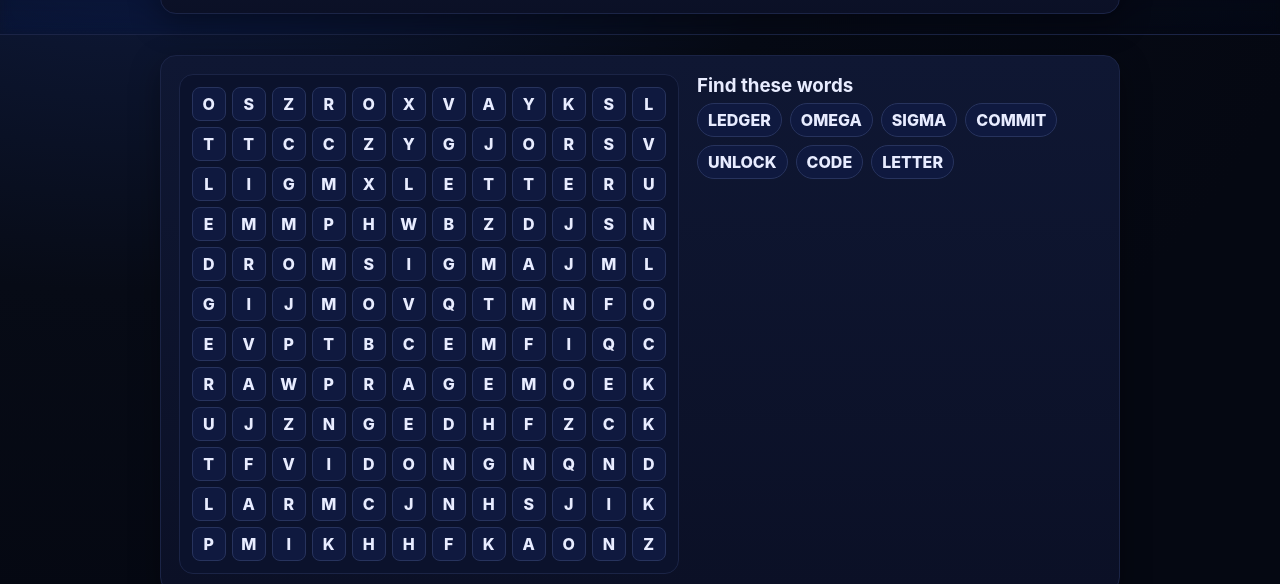
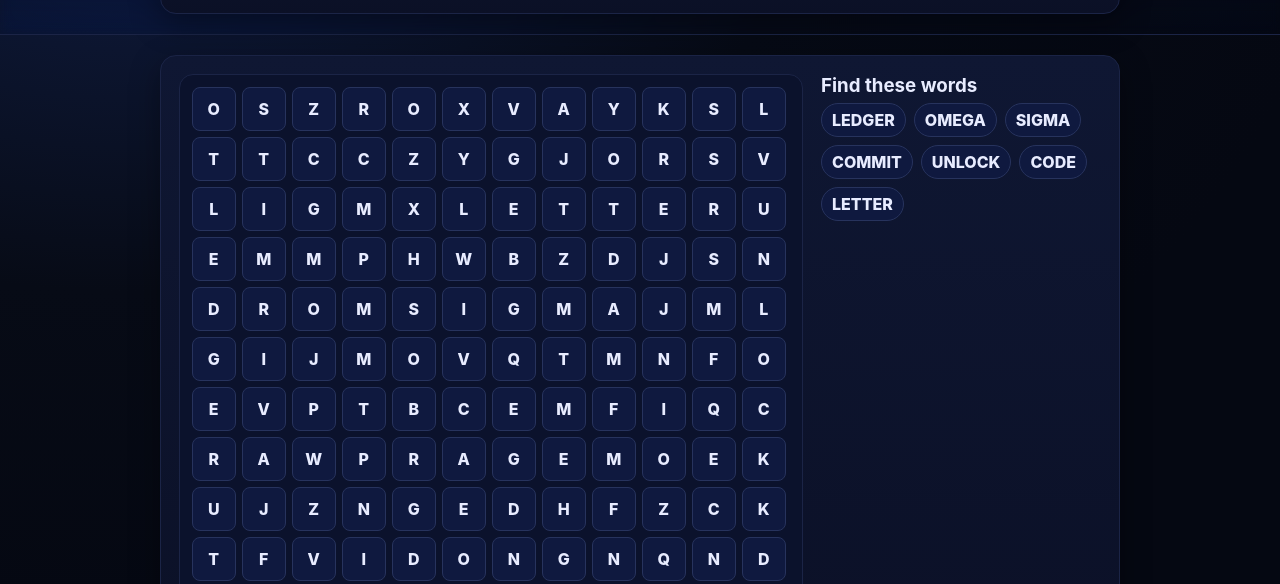
Before and after one commit to scottymker/capture-the-flag, a plain HTML site: page endless-word-search.html in a window 1280 px wide. Shown: the part 174-758 px from the top of the page. Drawn offline with Linux system fonts and the light colour scheme.

Commit message:
Update endless-word-search.html

```diff
--- a/endless-word-search.html
+++ b/endless-word-search.html
@@ -3,8 +3,8 @@
 <head>
   <meta charset="UTF-8" />
   <meta name="viewport" content="width=device-width, initial-scale=1" />
-  <title>Unlock HQ – Word Search (Endless)</title>
-  <meta name="description" content="Endless word search puzzles. Finish one, a fresh puzzle appears automatically." />
+  <title>Unlock HQ – Endless Word Search</title>
+  <meta name="description" content="Endless word search puzzles. Finish one, a fresh puzzle appears automatically. Mobile‑friendly layout." />
   <link rel="icon" href="assets/unlockhq_web.png" />
   <style>
     :root{ --bg:#070b16; --panel:#0d1326; --ink:#e8ecff; --muted:#9aa3c7; --accent:#7cf3c8; --border:#1b2446; --radius:16px; --shadow:0 10px 30px rgba(0,0,0,.35); }
@@ -19,10 +19,16 @@
 
     .top{display:grid; grid-template-columns:1.2fr .8fr; align-items:center; gap:16px}
     .stats{display:flex; gap:10px; flex-wrap:wrap}
-    .pill{padding:6px 10px; border-radius:999px; border:1px solid var(--border); background:#0b122c; color:var(--muted); font-weight:700}
+    .pill{padding:6px 10px; border-radius:999px; border:1px solid var(--border); background:#0b122c; color:#9aa3c7; font-weight:700}
 
-    .ws{display:grid; gap:6px; padding:12px; border:1px solid var(--border); background:#0b122c; border-radius:14px; width:max-content; touch-action:none}
-    .cell{width:34px; height:34px; display:grid; place-items:center; border-radius:8px; background:#0f193f; border:1px solid #27335d; font-weight:800; letter-spacing:.5px; user-select:none; cursor:pointer}
+    /* --- Mobile-first board layout --- */
+    .board{display:grid; grid-template-columns:1fr; gap:18px; align-items:start}
+    @media (min-width: 860px){ .board{ grid-template-columns: 1fr 280px; } }
+
+    /* Grid uses dynamic cell size so it never overflows */
+    #gridWrap{width:100%}
+    .ws{--cell: 34px; --gap:6px; display:grid; grid-template-columns:repeat(var(--n,12), var(--cell)); gap:var(--gap); padding:12px; border:1px solid var(--border); background:#0b122c; border-radius:14px; width:100%; touch-action:none}
+    .cell{width:var(--cell); height:var(--cell); display:grid; place-items:center; border-radius:8px; background:#0f193f; border:1px solid #27335d; font-weight:800; letter-spacing:.5px; user-select:none; cursor:pointer}
     .cell.sel{outline:2px solid var(--accent); background:#10244d}
     .cell.ok{background:#153d2d; border-color:#1b6a4a}
 
@@ -32,8 +38,6 @@
 
     .actions{display:flex; gap:10px; flex-wrap:wrap}
     .btn{background:linear-gradient(180deg,var(--accent),#4fd1b6); color:#001a10; font-weight:800; border:none; border-radius:12px; padding:10px 14px; cursor:pointer}
-
-    @media (max-width: 860px){ .top{grid-template-columns:1fr} .cell{width:32px; height:32px} }
   </style>
 </head>
 <body>
@@ -60,8 +64,8 @@
   </header>
 
   <main class="wrap">
-    <div class="card pad" style="display:grid; grid-template-columns:1fr auto; gap:18px; align-items:start">
-      <div>
+    <div class="card pad board">
+      <div id="gridWrap">
         <div id="grid" class="ws" aria-label="word search grid"></div>
       </div>
       <aside>
@@ -94,7 +98,6 @@
     }, 1000); }
 
     // ===== Word placement =====
-    function choice(arr){ return arr[Math.floor(Math.random()*arr.length)]; }
     function randInt(n){ return Math.floor(Math.random()*n); }
     function pickWords(){
       const pool = [...CFG.bank];
@@ -123,60 +126,72 @@
       for(let y=0;y<CFG.size;y++) for(let x=0;x<CFG.size;x++) if(!grid[y][x]) grid[y][x]=letters[randInt(letters.length)];
     }
 
-    // ===== Build puzzle =====
+    // ===== Build & render puzzle =====
     let current = { grid:[], words:[], found:new Set(), sel:[] };
-    function newPuzzle(shuffleOnly=false){
-      if(!shuffleOnly){ puzzleCount++; $('#count').textContent = puzzleCount; }
-      $('#grid').innerHTML=''; $('#words').innerHTML='';
-      current = { grid: emptyGrid(), words: pickWords(), found:new Set(), sel:[] };
-      // place words (allow backwards randomly)
-      for(const base of current.words){ const w = Math.random()<0.5 ? base.split('').reverse().join('') : base; tryPlace(current.grid, w) || tryPlace(current.grid, base); }
-      fillRandom(current.grid);
-      // render grid
-      const gEl = $('#grid'); gEl.style.gridTemplateColumns = `repeat(${CFG.size}, 34px)`;
+
+    function computeCell(){
+      const wrap = document.getElementById('gridWrap');
+      const gap = 6; // match CSS --gap
+      const pad = 24; // inner padding + border breathing room
+      const available = wrap.clientWidth - pad; // best effort
+      const cell = Math.floor((available - gap*(CFG.size-1)) / CFG.size);
+      // clamp to sensible range
+      const px = Math.max(22, Math.min(cell, 44));
+      const gridEl = document.getElementById('grid');
+      gridEl.style.setProperty('--cell', px + 'px');
+      gridEl.style.setProperty('--n', CFG.size);
+    }
+
+    function renderGrid(){
+      const gEl = $('#grid');
+      gEl.innerHTML='';
+      computeCell();
       for(let y=0;y<CFG.size;y++) for(let x=0;x<CFG.size;x++){
         const d=document.createElement('div'); d.className='cell'; d.textContent=current.grid[y][x]; d.dataset.x=x; d.dataset.y=y;
         d.addEventListener('click',()=>handleSelect(d)); gEl.appendChild(d);
       }
+    }
+
+    function newPuzzle(shuffleOnly=false){
+      if(!shuffleOnly){ puzzleCount++; $('#count').textContent = puzzleCount; }
+      current = { grid: emptyGrid(), words: pickWords(), found:new Set(), sel:[] };
+      for(const base of current.words){ const w = Math.random()<0.5 ? base.split('').reverse().join('') : base; tryPlace(current.grid, w) || tryPlace(current.grid, base); }
+      fillRandom(current.grid);
+      renderGrid();
       // render words
-      const wEl = $('#words');
+      const wEl = $('#words'); wEl.innerHTML='';
       current.words.forEach(w=>{ const t=document.createElement('span'); t.className='word'; t.textContent=w; t.id=`w_${w}`; wEl.appendChild(t); });
       startTimer();
     }
 
-    // ===== Selection logic (click start & end cell on a straight line) =====
+    // Selection logic
+    function clearSel(keep=false){ if(!keep){ current.sel.forEach(c=>c.classList.remove('sel')); } current.sel=[]; }
     function handleSelect(cell){
       if(cell.classList.contains('ok')) return;
       if(current.sel.length===0){ cell.classList.add('sel'); current.sel=[cell]; return; }
       if(current.sel.length===1){
         const a=current.sel[0]; const b=cell; const ax=+a.dataset.x, ay=+a.dataset.y, bx=+b.dataset.x, by=+b.dataset.y;
         const dx=Math.sign(bx-ax), dy=Math.sign(by-ay);
-        // must be straight line
         if(!(dx===0 || dy===0 || Math.abs(bx-ax)===Math.abs(by-ay))){ clearSel(); return; }
-        // collect path
         const path=[]; let x=ax,y=ay; while(true){ path.push([x,y]); if(x===bx && y===by) break; x+=dx; y+=dy; if(!inBounds(x,y)) { path.length=0; break; } }
         if(path.length===0){ clearSel(); return; }
         const letters = path.map(([x,y])=>current.grid[y][x]).join('');
         const rev = letters.split('').reverse().join('');
         const hit = current.words.find(w=>!current.found.has(w) && (w===letters || w===rev));
         if(hit){
-          path.forEach(([x,y])=>{ const idx=y*CFG.size+x; const el=$('#grid').children[idx]; el.classList.remove('sel'); el.classList.add('ok'); });
+          // mark cells
+          const gEl=$('#grid');
+          path.forEach(([x,y])=>{ const idx=y*CFG.size+x; const el=gEl.children[idx]; el.classList.remove('sel'); el.classList.add('ok'); });
           current.found.add(hit); const tag=$(`#w_${hit}`); if(tag){ tag.classList.add('done'); tag.textContent=hit+' ✓'; }
           clearSel(true);
           checkDone();
-        } else {
-          clearSel();
-        }
+        } else { clearSel(); }
       }
     }
-    function clearSel(keep=false){ if(!keep){ current.sel.forEach(c=>c.classList.remove('sel')); } current.sel=[]; }
 
     function checkDone(){
       if(current.found.size === current.words.length){
-        // small celebration
-        const msg=document.createElement('div'); msg.textContent='Puzzle complete! Loading next…'; msg.style.marginTop='10px'; msg.className='muted';
-        document.querySelector('.card.pad').appendChild(msg);
-        setTimeout(()=>{ msg.remove(); newPuzzle(); }, 1500);
+        setTimeout(()=>{ newPuzzle(); }, 800);
       }
     }
 
@@ -186,6 +201,7 @@
 
     // Init
     newPuzzle();
+    window.addEventListener('resize', ()=>{ computeCell(); });
 
     // Footer year
     document.getElementById('year').textContent = new Date().getFullYear();
```
